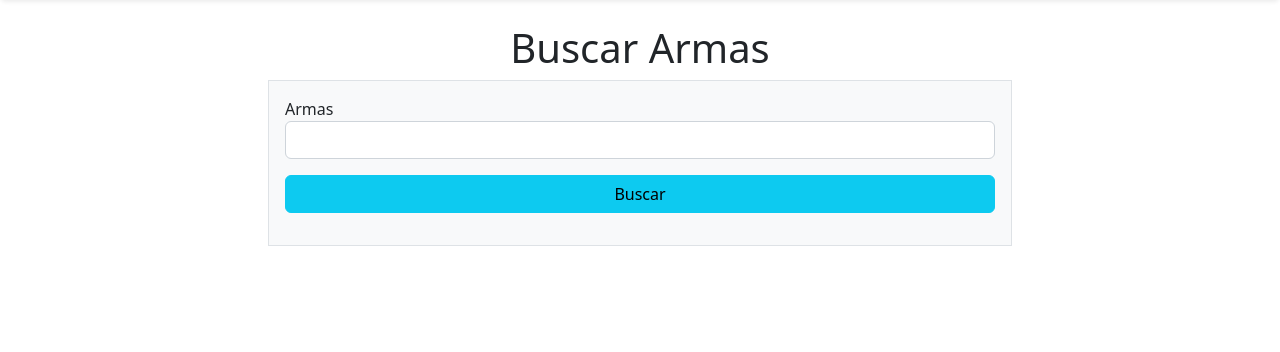
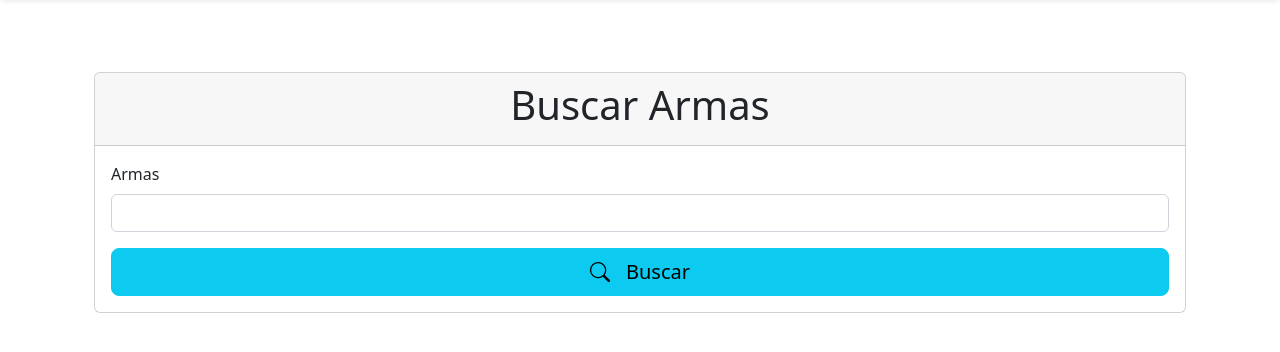
Before and after one commit to joseromaldo/forma_D, a PHP site: page /forma_D/vistas/armas/buscar.php in a window 1280 px wide. Shown: the part 72-424 px from the top of the page. Run offline with PHP 8.4, Linux system fonts and the light colour scheme.

Commit message:
Modificación de vistas para las armas

```diff
--- a/vistas/armas/buscar.php
+++ b/vistas/armas/buscar.php
@@ -1,22 +1,23 @@
 <?php include_once '../templates/header.php'?>
 <?php include_once '../templates/navbar.php'?>
-    <div class="container">
-        <h1 class="text-center">Buscar Armas</h1>
-        <div class="row justify-content-center">
-            <form action="/forma_D/controladores/armas/buscar.php" method="GET" class="col-lg-8 border bg-light p-3">
-                <div class="row mb-3">
-                    <div class="col">
-                        <label for="arma_descripcion">Armas</label>
-                        <input type="text" name="arma_descripcion" id="arma_descripcion" class="form-control" >
-                    </div>
-                </div>
 
-                <div class="row mb-3">
-                    <div class="col">
-                        <button type="submit" class="btn btn-info w-100">Buscar</button>
-                    </div>
-                </div>
-            </form>
+<div class="container mt-5">
+  <div class="card">
+    <div class="card-header">
+      <h1 class="text-center">Buscar Armas</h1>
+    </div>
+    <div class="card-body">
+      <form action="/forma_D/controladores/armas/buscar.php" method="GET">
+        <div class="mb-3">
+          <label for="arma_descripcion" class="form-label">Armas</label>
+          <input type="text" name="arma_descripcion" id="arma_descripcion" class="form-control">
         </div>
+        <div class="text-center">
+          <button type="submit" class="btn btn-info btn-lg w-100"><i class="bi bi-search me-3"></i>Buscar</button>
+        </div>
+      </form>
     </div>
-    <?php include_once '../templates/footer.php'?>
+  </div>
+</div>
+
+<?php include_once '../templates/footer.php'?>
--- a/vistas/armas/modificar.php
+++ b/vistas/armas/modificar.php
@@ -31,7 +31,7 @@ require '../../modelos/Armas.php';
 
                 <div class="row mb-3">
                     <div class="col">
-                        <button type="submit" class="btn btn-warning w-100">Modificar</button>
+                        <button type="submit" class="btn btn-warning w-100"><i class="bi bi-pencil-square me-2"></i>Modificar</button>
                     </div>
                 </div>
             </form>
```
Also changed, not shown: vistas/armas/index.php (+13 -11 lines).
